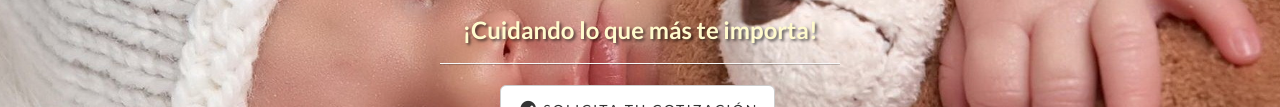
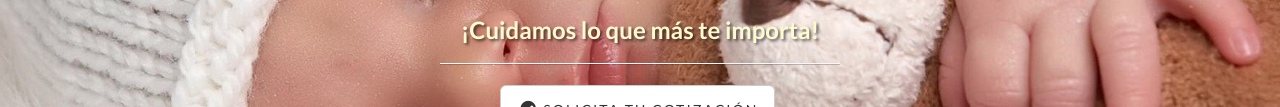
Before and after one commit to nanymagica/landing_page, a plain HTML site: page index.html in a window 1280 px wide. Shown: the part 358-465 px from the top of the page. Drawn offline with Linux system fonts and the light colour scheme.

Commit message:
change slogan

```diff
--- a/index.html
+++ b/index.html
@@ -79,7 +79,7 @@
                 <div class="col-lg-12">
                     <div class="intro-message">
                         <h1 class="titulo-1">La niñera mágica</h1>
-                        <h3 class="titulo-1">¡Cuidando lo que más te importa!</h3>
+                        <h3 class="titulo-1">¡Cuidamos lo que más te importa!</h3>
                         <hr class="intro-divider">
                         <ul class="list-inline intro-social-buttons">
                             <li>
```
